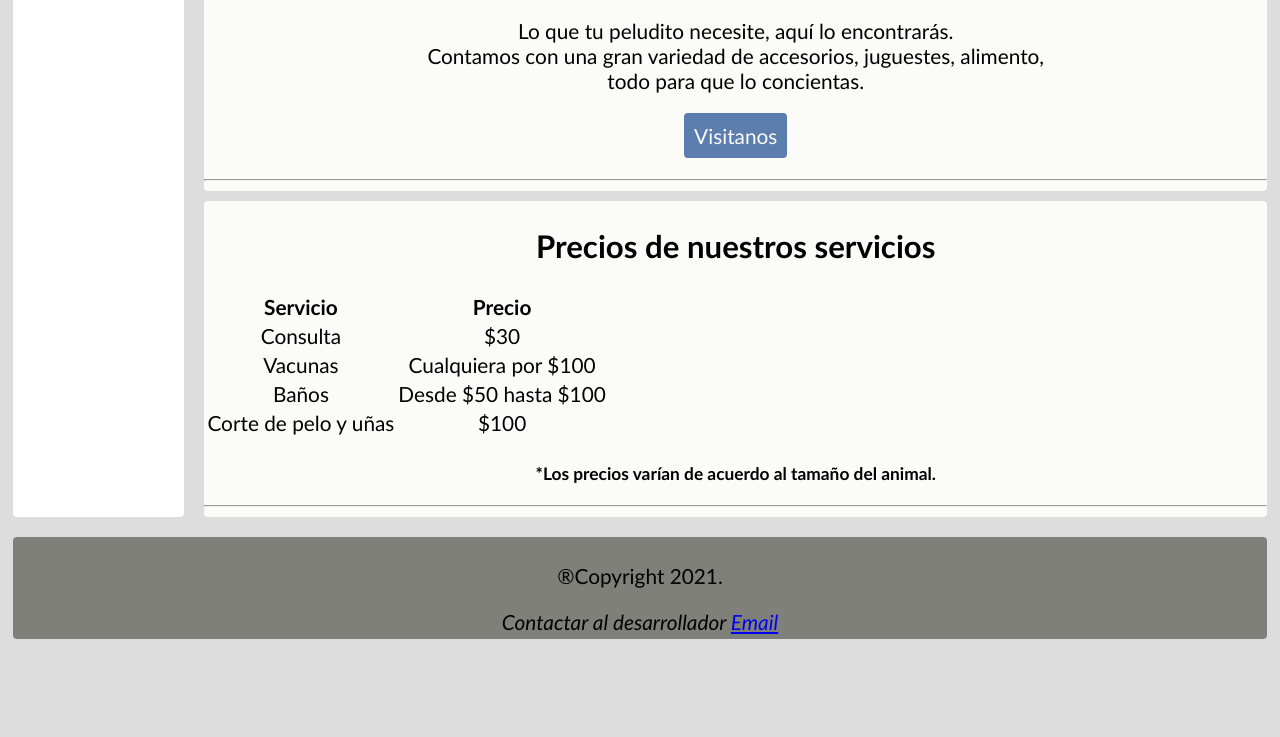
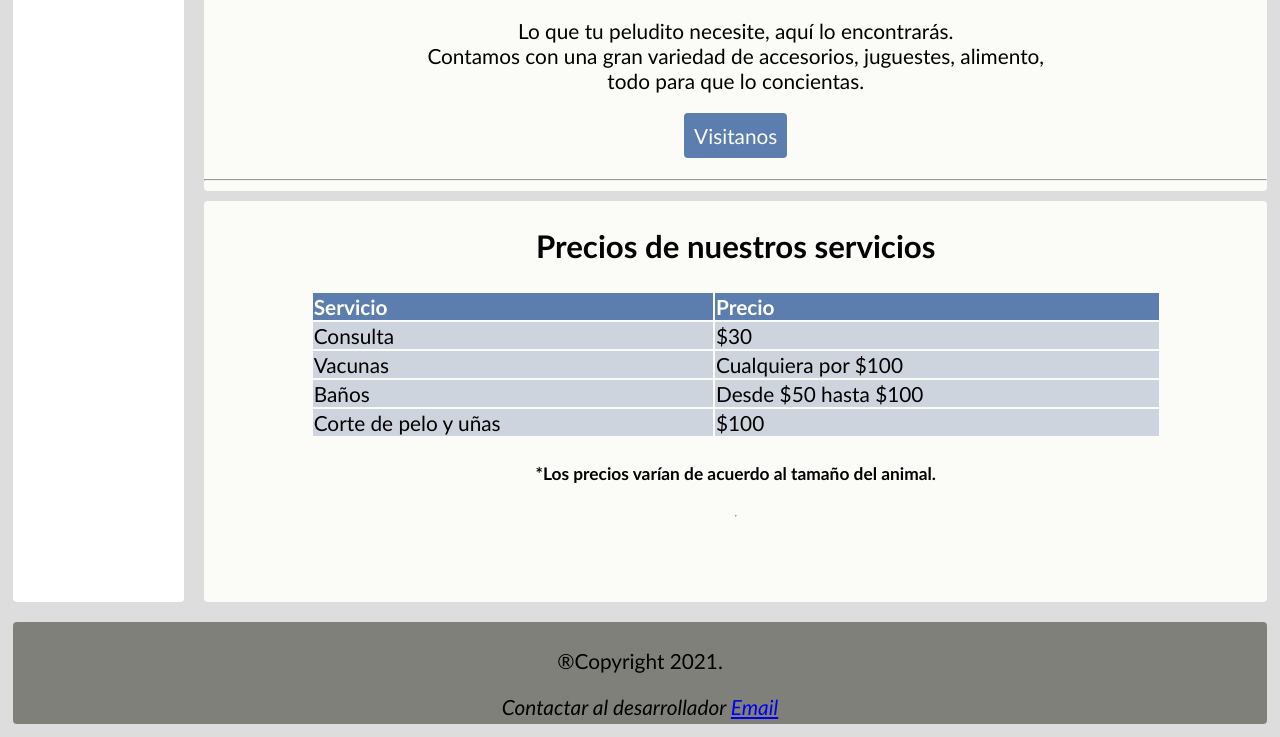
Before and after one commit to rogelio1502/evidencia2, a plain HTML site: page rogelio1502_servicios.html in a window 1280 px wide. Shown: the part 3482-4219 px from the top of the page. Before the commit the page ends 4134 px from the top, so only its background shows below. Drawn offline with Linux system fonts and the light colour scheme.

Commit message:
pagina servicios terminada

```diff
--- a/recursos/css/styles.css
+++ b/recursos/css/styles.css
@@ -129,6 +129,28 @@ article{
 
 
 }
+.box-main-table-precios{
+    background-color: var(--back-main);
+    display: flex;
+    flex-flow: column;
+    border-radius: 4px;
+    align-items: center;
+    margin: 5px;
+}
+.table{
+    width: 80%;
+
+    text-align: left;
+
+
+}
+.table th{
+    background-color: #5C7EAE;
+    color: white;
+}
+.table td{
+    background-color: #cdd4dd;
+}
 .box-main-suc{
     background-color: var(--back-main);
     border-radius: 4px;
--- a/rogelio1502_servicios.html
+++ b/rogelio1502_servicios.html
@@ -121,7 +121,7 @@
 
                 <hr>
             </section>
-            <section class="box-main">
+            <section class="box-main-table-precios">
                 <h2 class=""> Precios de nuestros servicios</h2>
                 <table class="table">
                     <thead>
```
